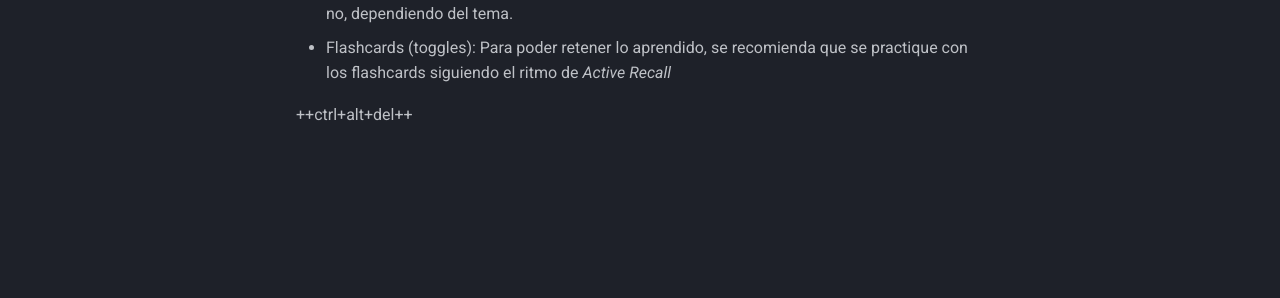
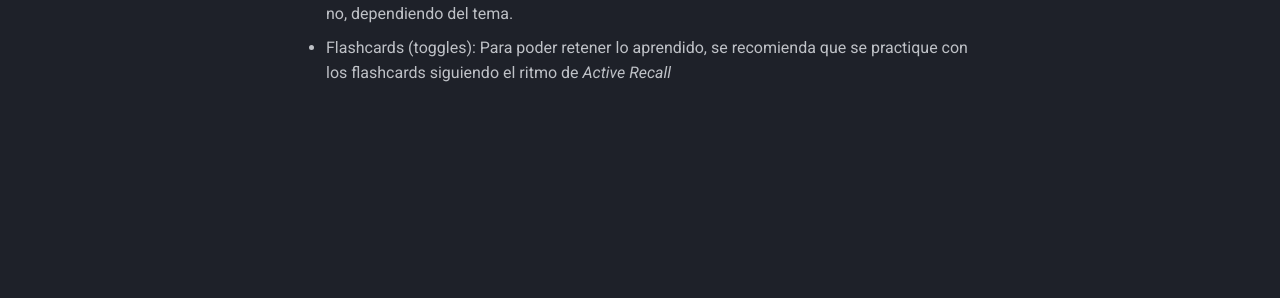
Before and after one commit to darylcs2325/mkdocs-courses, an MkDocs documentation site: the page built from docs/index.md, in a window 1280 px wide. Shown: the part 420-718 px from the top of the page. Built offline with MkDocs 1.6.1 and Material for MkDocs 9.7.7, drawn with Linux system fonts in a browser that asks for light colours; some web fonts are replaced.

Commit message:
Presentación

```diff
--- a/docs/index.md
+++ b/docs/index.md
@@ -7,5 +7,3 @@ La metodología del aprendizaje se basará en:
 * Teoría: La teoría será tan profunda como la necesaria, llegando hasta el tema fundamental para la compresión del capítulo actual.
 * Ejemplos: Los ejemplos puede tener un contexto (un caso que se puede dar en la vida real) o no, dependiendo del tema.
 * Flashcards (toggles): Para poder retener lo aprendido, se recomienda que se practique con los flashcards siguiendo el ritmo de *Active Recall*
-
-++ctrl+alt+del++
```
